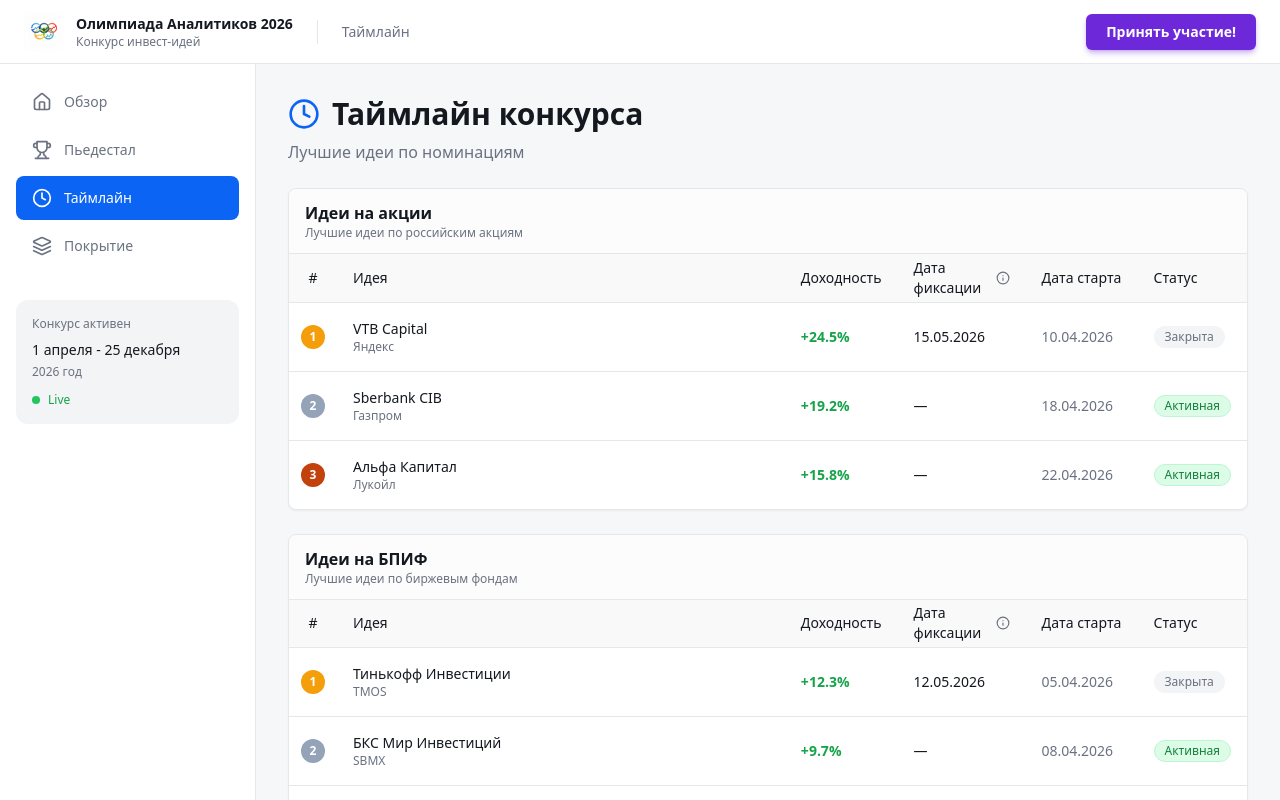
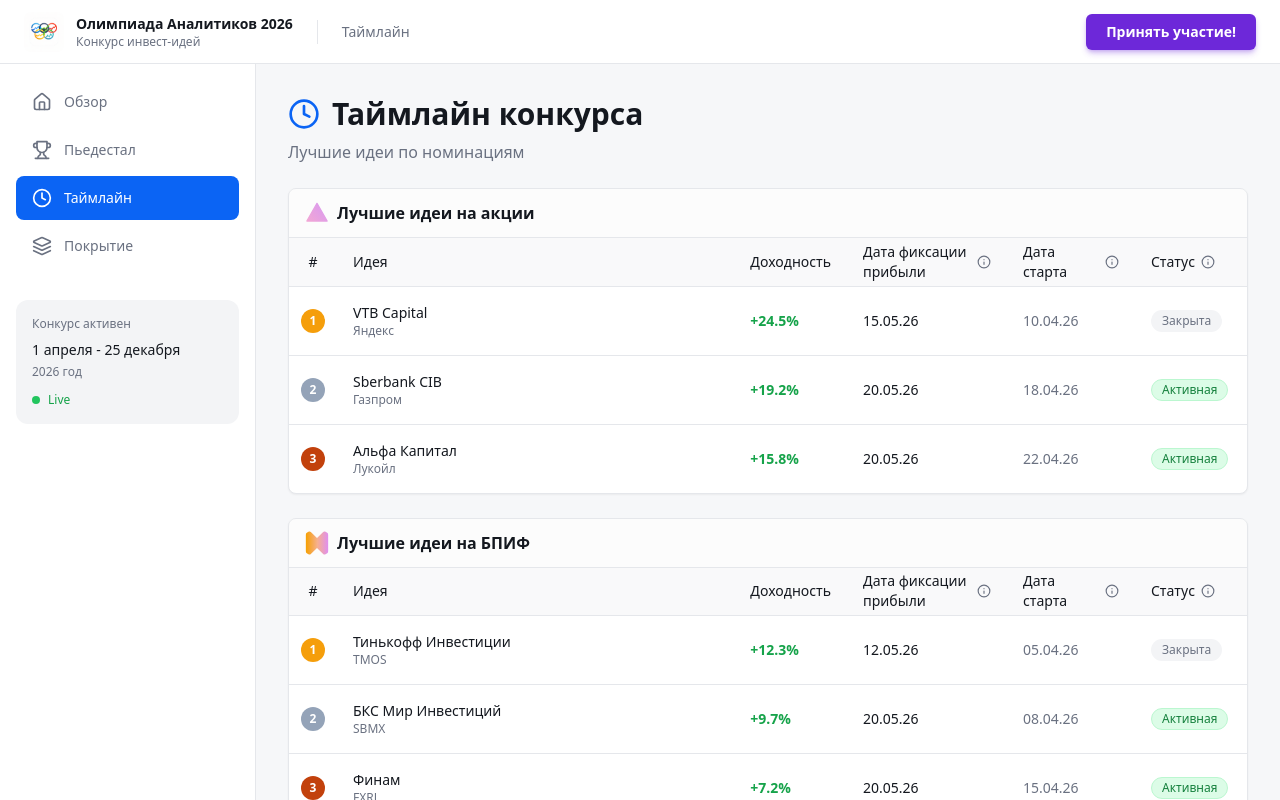
Before and after one commit to JohnyD2042/v0-InvestIdei-contest, a Next.js app: page /timeline in a window 1280 px wide. Built offline with nearby package versions, Linux system fonts and the light colour scheme.

Commit message:
feat: enhance Timeline page with icons and updates
Update block headers, rename column, make Idea field clickable,
add tooltips, and fix date display.

```diff
--- a/app/timeline/page.tsx
+++ b/app/timeline/page.tsx
@@ -18,46 +18,90 @@ interface Idea {
   analyst: string
   stock: string
   returnPercent: number
-  closeDate: string | null
+  closeDate: string
   startDate: string
   status: "active" | "closed"
+  link?: string
 }
 
 interface Category {
   name: string
-  description: string
+  icon: "triangle" | "butterfly" | "circle"
   ideas: Idea[]
 }
 
 const categoriesData: Category[] = [
   {
-    name: "Идеи на акции",
-    description: "Лучшие идеи по российским акциям",
+    name: "Лучшие идеи на акции",
+    icon: "triangle",
     ideas: [
-      { id: 1, rank: 1, analyst: "VTB Capital", stock: "Яндекс", returnPercent: 24.5, closeDate: "15.05.2026", startDate: "10.04.2026", status: "closed" },
-      { id: 2, rank: 2, analyst: "Sberbank CIB", stock: "Газпром", returnPercent: 19.2, closeDate: null, startDate: "18.04.2026", status: "active" },
-      { id: 3, rank: 3, analyst: "Альфа Капитал", stock: "Лукойл", returnPercent: 15.8, closeDate: null, startDate: "22.04.2026", status: "active" },
+      { id: 1, rank: 1, analyst: "VTB Capital", stock: "Яндекс", returnPercent: 24.5, closeDate: "15.05.26", startDate: "10.04.26", status: "closed", link: "#" },
+      { id: 2, rank: 2, analyst: "Sberbank CIB", stock: "Газпром", returnPercent: 19.2, closeDate: "20.05.26", startDate: "18.04.26", status: "active", link: "#" },
+      { id: 3, rank: 3, analyst: "Альфа Капитал", stock: "Лукойл", returnPercent: 15.8, closeDate: "20.05.26", startDate: "22.04.26", status: "active", link: "#" },
     ],
   },
   {
-    name: "Идеи на БПИФ",
-    description: "Лучшие идеи по биржевым фондам",
+    name: "Лучшие идеи на БПИФ",
+    icon: "butterfly",
     ideas: [
-      { id: 4, rank: 1, analyst: "Тинькофф Инвестиции", stock: "TMOS", returnPercent: 12.3, closeDate: "12.05.2026", startDate: "05.04.2026", status: "closed" },
-      { id: 5, rank: 2, analyst: "БКС Мир Инвестиций", stock: "SBMX", returnPercent: 9.7, closeDate: null, startDate: "08.04.2026", status: "active" },
-      { id: 6, rank: 3, analyst: "Финам", stock: "FXRL", returnPercent: 7.2, closeDate: null, startDate: "15.04.2026", status: "active" },
+      { id: 4, rank: 1, analyst: "Тинькофф Инвестиции", stock: "TMOS", returnPercent: 12.3, closeDate: "12.05.26", startDate: "05.04.26", status: "closed", link: "#" },
+      { id: 5, rank: 2, analyst: "БКС Мир Инвестиций", stock: "SBMX", returnPercent: 9.7, closeDate: "20.05.26", startDate: "08.04.26", status: "active", link: "#" },
+      { id: 6, rank: 3, analyst: "Финам", stock: "FXRL", returnPercent: 7.2, closeDate: "20.05.26", startDate: "15.04.26", status: "active", link: "#" },
     ],
   },
   {
-    name: "Идеи на OTC",
-    description: "Лучшие идеи на внебиржевом рынке",
+    name: "Лучшие идеи на ОТС",
+    icon: "circle",
     ideas: [
-      { id: 7, rank: 1, analyst: "Ренессанс Капитал", stock: "Делимобиль", returnPercent: 31.4, closeDate: "10.05.2026", startDate: "01.04.2026", status: "closed" },
-      { id: 8, rank: 2, analyst: "Газпромбанк", stock: "Самокат", returnPercent: 18.9, closeDate: null, startDate: "12.04.2026", status: "active" },
-      { id: 9, rank: 3, analyst: "Атон", stock: "Вкусвилл", returnPercent: 14.2, closeDate: null, startDate: "20.04.2026", status: "active" },
+      { id: 7, rank: 1, analyst: "Ренессанс Капитал", stock: "Делимобиль", returnPercent: 31.4, closeDate: "10.05.26", startDate: "01.04.26", status: "closed", link: "#" },
+      { id: 8, rank: 2, analyst: "Газпромбанк", stock: "Самокат", returnPercent: 18.9, closeDate: "20.05.26", startDate: "12.04.26", status: "active", link: "#" },
+      { id: 9, rank: 3, analyst: "Атон", stock: "Вкусвилл", returnPercent: 14.2, closeDate: "20.05.26", startDate: "20.04.26", status: "active", link: "#" },
     ],
   },
 ]
+
+// Icons from the awards section
+const CategoryIcon = ({ icon }: { icon: "triangle" | "butterfly" | "circle" }) => {
+  if (icon === "triangle") {
+    return (
+      <svg className="w-6 h-6" xmlns="http://www.w3.org/2000/svg" viewBox="0 0 512 512" fill="none">
+        <defs>
+          <linearGradient id="gradTriangleTl" x1="56" y1="440" x2="456" y2="72" gradientUnits="userSpaceOnUse">
+            <stop offset="0%" stopColor="#F2A7D5"/>
+            <stop offset="100%" stopColor="#D899F0"/>
+          </linearGradient>
+        </defs>
+        <polygon points="256,52 40,426 472,426" fill="url(#gradTriangleTl)" stroke="url(#gradTriangleTl)" strokeWidth="28" strokeLinejoin="round"/>
+      </svg>
+    )
+  }
+  if (icon === "butterfly") {
+    return (
+      <svg className="w-6 h-6" xmlns="http://www.w3.org/2000/svg" viewBox="0 0 512 512" fill="none">
+        <defs>
+          <linearGradient id="gradBpifTl" x1="18" y1="256" x2="494" y2="256" gradientUnits="userSpaceOnUse">
+            <stop offset="0%" stopColor="#F6A000"/>
+            <stop offset="52%" stopColor="#F6B08F"/>
+            <stop offset="100%" stopColor="#E08FEF"/>
+          </linearGradient>
+        </defs>
+        <path d="M 18 78 Q 18 42 46 30 L 84 12 Q 104 2 124 20 L 256 148 L 388 20 Q 408 2 428 12 L 466 30 Q 494 42 494 78 L 494 434 Q 494 470 466 482 L 428 500 Q 408 510 388 492 L 256 364 L 124 492 Q 104 510 84 500 L 46 482 Q 18 470 18 434 Z" fill="url(#gradBpifTl)"/>
+      </svg>
+    )
+  }
+  return (
+    <svg className="w-6 h-6" xmlns="http://www.w3.org/2000/svg" viewBox="0 0 512 512" fill="none">
+      <defs>
+        <radialGradient id="gradCircleTl" cx="0" cy="0" r="1" gradientUnits="userSpaceOnUse" gradientTransform="translate(368 136) rotate(134.105) scale(430)">
+          <stop offset="0%" stopColor="#FFC33A"/>
+          <stop offset="55%" stopColor="#FFA20A"/>
+          <stop offset="100%" stopColor="#F3981C"/>
+        </radialGradient>
+      </defs>
+      <circle cx="256" cy="256" r="256" fill="url(#gradCircleTl)"/>
+    </svg>
+  )
+}
 
 const getRankDisplay = (rank: number) => {
   if (rank === 1) return <span className="inline-flex items-center justify-center w-6 h-6 rounded-full bg-amber-500 text-white text-xs font-bold">1</span>
@@ -103,8 +147,10 @@ export default function TimelinePage() {
               <CardContent className="p-0">
                 {/* Category Header */}
                 <div className="px-4 py-3 border-b border-border bg-secondary/30">
-                  <h2 className="font-bold text-foreground">{category.name}</h2>
-                  <p className="text-xs text-muted-foreground">{category.description}</p>
+                  <div className="flex items-center gap-2">
+                    <CategoryIcon icon={category.icon} />
+                    <h2 className="font-bold text-foreground">{category.name}</h2>
+                  </div>
                 </div>
 
                 {/* Desktop Table */}
@@ -115,21 +161,51 @@ export default function TimelinePage() {
                         <TableHead className="w-12 px-3 text-center font-medium text-foreground">#</TableHead>
                         <TableHead className="font-medium text-foreground">Идея</TableHead>
                         <TableHead className="font-medium text-foreground w-28">Доходность</TableHead>
-                        <TableHead className="font-medium text-foreground w-32">
+                        <TableHead className="font-medium text-foreground w-40">
                           <div className="flex items-center gap-1.5">
-                            <span>Дата фиксации</span>
+                            <span>Дата фиксации прибыли</span>
                             <Tooltip>
-                              <TooltipTrigger>
-                                <Info className="w-3.5 h-3.5 text-muted-foreground" />
+                              <TooltipTrigger asChild>
+                                <button type="button" className="cursor-help">
+                                  <Info className="w-3.5 h-3.5 text-muted-foreground hover:text-foreground transition-colors" />
+                                </button>
                               </TooltipTrigger>
-                              <TooltipContent>
-                                <p>Дата закрытия идеи</p>
+                              <TooltipContent side="top" className="max-w-xs">
+                                <p>Для закрытых идей берется дата закрытия. Для активных идей берется доходность за текущий этап конкурса (текущий месяц)</p>
                               </TooltipContent>
                             </Tooltip>
                           </div>
                         </TableHead>
-                        <TableHead className="font-medium text-foreground w-28">Дата старта</TableHead>
-                        <TableHead className="font-medium text-foreground w-24">Статус</TableHead>
+                        <TableHead className="font-medium text-foreground w-32">
+                          <div className="flex items-center gap-1.5">
+                            <span>Дата старта</span>
+                            <Tooltip>
+                              <TooltipTrigger asChild>
+                                <button type="button" className="cursor-help">
+                                  <Info className="w-3.5 h-3.5 text-muted-foreground hover:text-foreground transition-colors" />
+                                </button>
+                              </TooltipTrigger>
+                              <TooltipContent side="top" className="max-w-xs">
+                                <p>Для идей в статусе «активная» берется доходность за текущий этап конкурса (текущий месяц)</p>
+                              </TooltipContent>
+                            </Tooltip>
+                          </div>
+                        </TableHead>
+                        <TableHead className="font-medium text-foreground w-28">
+                          <div className="flex items-center gap-1.5">
+                            <span>Статус</span>
+                            <Tooltip>
+                              <TooltipTrigger asChild>
+                                <button type="button" className="cursor-help">
+                                  <Info className="w-3.5 h-3.5 text-muted-foreground hover:text-foreground transition-colors" />
+                                </button>
+                              </TooltipTrigger>
+                              <TooltipContent side="top" className="max-w-xs">
+                                <p>Приоритет отдаётся идеям, которые были закрыты в текущем месяце</p>
+                              </TooltipContent>
+                            </Tooltip>
+                          </div>
+                        </TableHead>
                       </TableRow>
                     </TableHeader>
                     <TableBody>
@@ -139,18 +215,21 @@ export default function TimelinePage() {
                             {getRankDisplay(idea.rank)}
                           </TableCell>
                           <TableCell>
-                            <div>
-                              <div className="font-medium text-foreground">{idea.analyst}</div>
+                            <a
+                              href={idea.link || "#"}
+                              target="_blank"
+                              rel="noopener noreferrer"
+                              className="block hover:opacity-80 transition-opacity"
+                            >
+                              <div className="font-medium text-foreground hover:text-primary transition-colors">{idea.analyst}</div>
                               <div className="text-xs text-muted-foreground">{idea.stock}</div>
-                            </div>
+                            </a>
                           </TableCell>
                           <TableCell>
                             <span className="text-green-600 font-semibold">+{idea.returnPercent}%</span>
                           </TableCell>
                           <TableCell>
-                            <span className="text-sm text-foreground">
-                              {idea.closeDate || "—"}
-                            </span>
+                            <span className="text-sm text-foreground">{idea.closeDate}</span>
                           </TableCell>
                           <TableCell>
                             <span className="text-sm text-muted-foreground">{idea.startDate}</span>
@@ -170,10 +249,15 @@ export default function TimelinePage() {
                     <div key={idea.id} className="p-4 space-y-3">
                       <div className="flex items-center gap-3">
                         {getRankDisplay(idea.rank)}
-                        <div className="flex-1 min-w-0">
-                          <div className="font-medium text-foreground text-sm truncate">{idea.analyst}</div>
+                        <a
+                          href={idea.link || "#"}
+                          target="_blank"
+                          rel="noopener noreferrer"
+                          className="flex-1 min-w-0"
+                        >
+                          <div className="font-medium text-foreground text-sm truncate hover:text-primary transition-colors">{idea.analyst}</div>
                           <div className="text-xs text-muted-foreground truncate">{idea.stock}</div>
-                        </div>
+                        </a>
                         <StatusBadge status={idea.status} />
                       </div>
                       <div className="grid grid-cols-3 gap-3 text-sm">
@@ -187,7 +271,7 @@ export default function TimelinePage() {
                         </div>
                         <div>
                           <span className="text-muted-foreground text-xs block">Фиксация</span>
-                          <span className="text-foreground text-sm">{idea.closeDate || "—"}</span>
+                          <span className="text-foreground text-sm">{idea.closeDate}</span>
                         </div>
                       </div>
                     </div>
```
